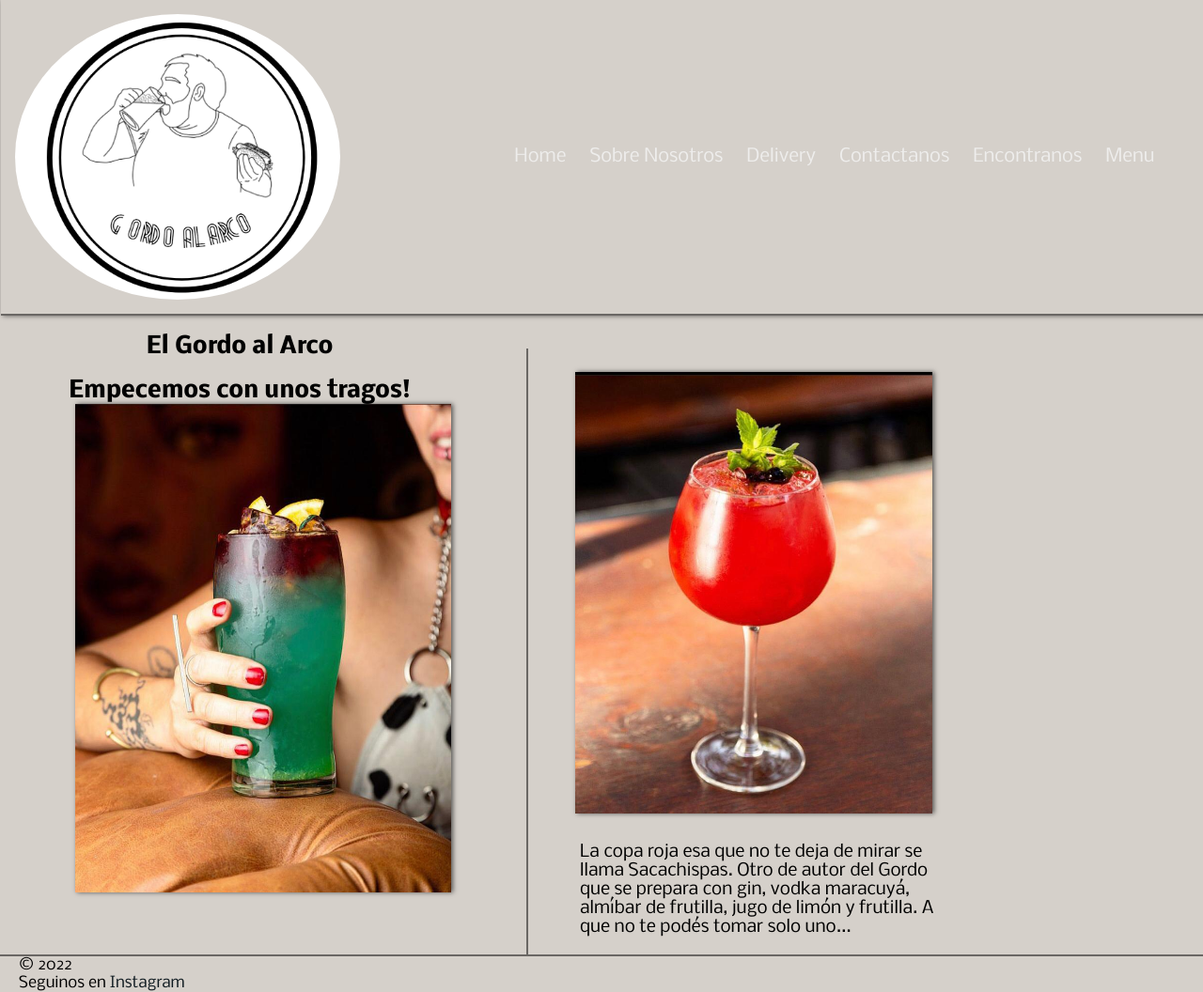
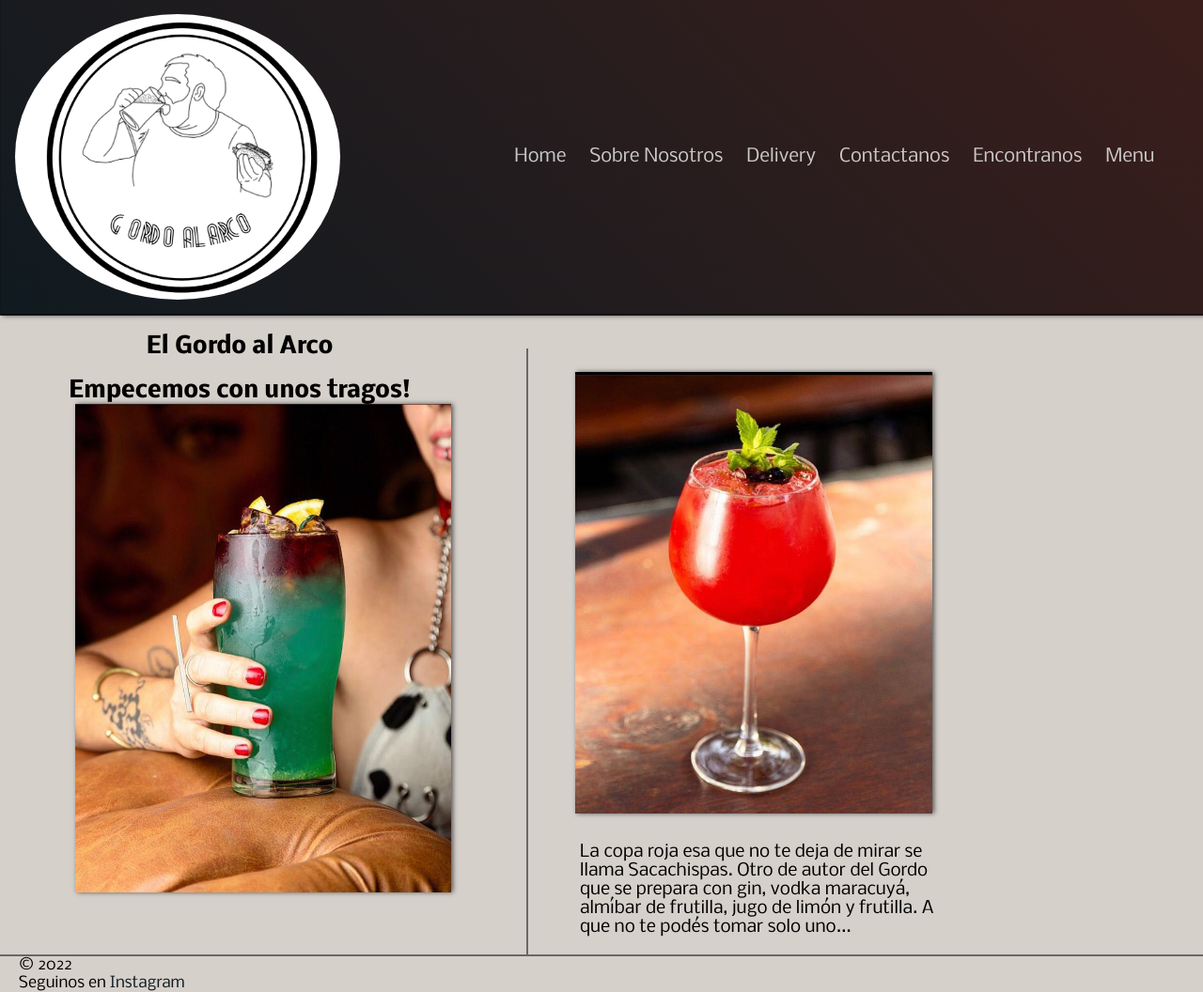
Before and after one commit to DonBarry31/desafio-4, a plain HTML site: page index.html in a window 1280 px wide. Shown: the top 1056 px of the page at 94% size. Drawn offline with Linux system fonts and the light colour scheme.

Commit message:
creo que voy por el buen camino, subi los cambios del css

```diff
--- a/css/styles.css
+++ b/css/styles.css
@@ -97,8 +97,8 @@ ul li, a{
         display:block;
         position: absolute;
         left: 190px;
-        bottom: 185px;
-        width: 130px;
+        bottom: 143px;
+        width: 45%;
     }
     /*sobre-nosotros*/
     .sectionS{
@@ -262,10 +262,10 @@ ul li, a{
 
 
 
-body{
-background-image:linear-gradient(45 deg, #394246, #252f34, #0f1a20, #2c1d1d, #491f19, #822312);
+header{
+background-image:linear-gradient(45deg, #394246, #252f34, #0f1a20, #2c1d1d, #491f19, #822312);
 background-size:400%;
-animation: bg-animation 5s infinite alternate;
+animation: bg-animation 15s infinite alternate;
 }
 @keyframes bg-animation{
     0%{background-position: left;
```
